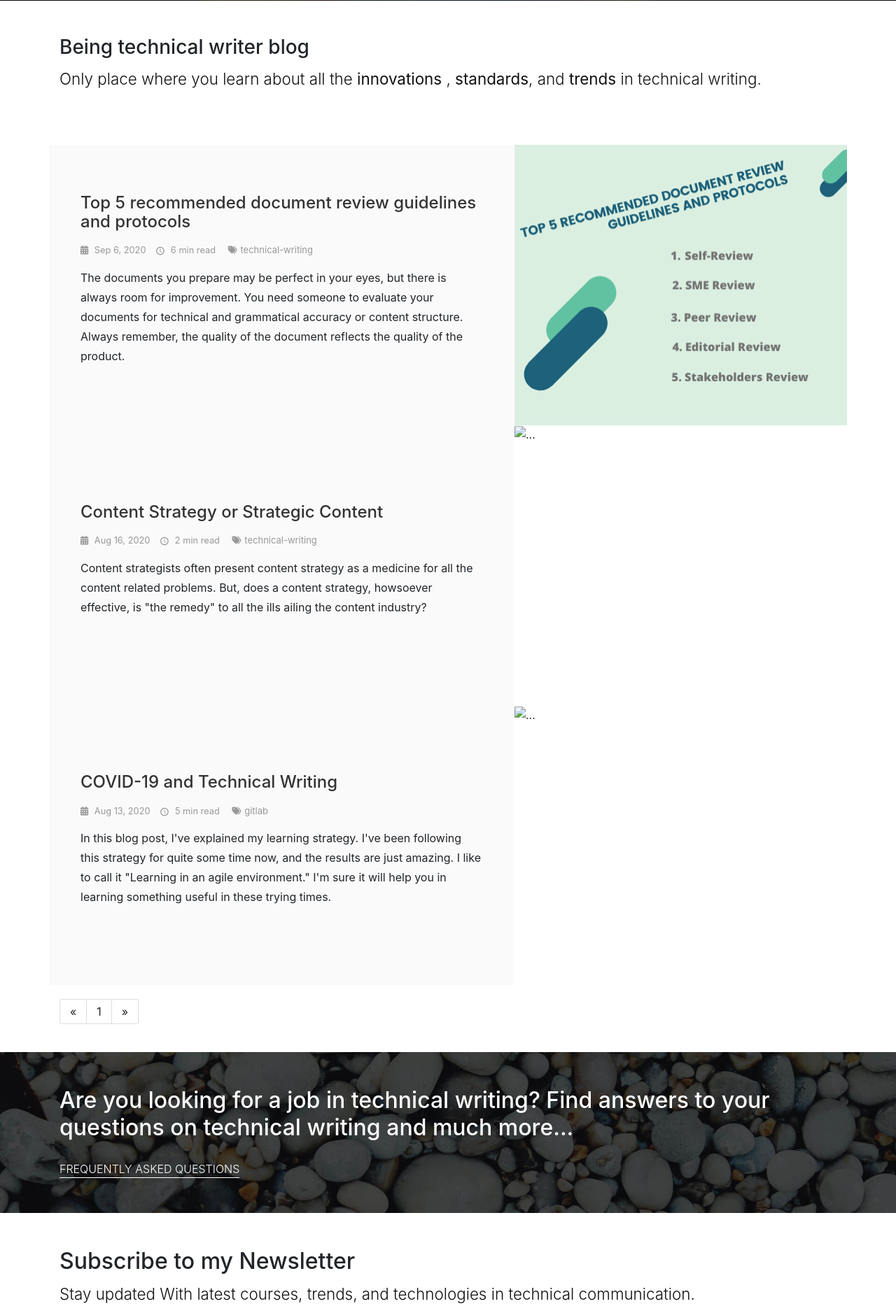
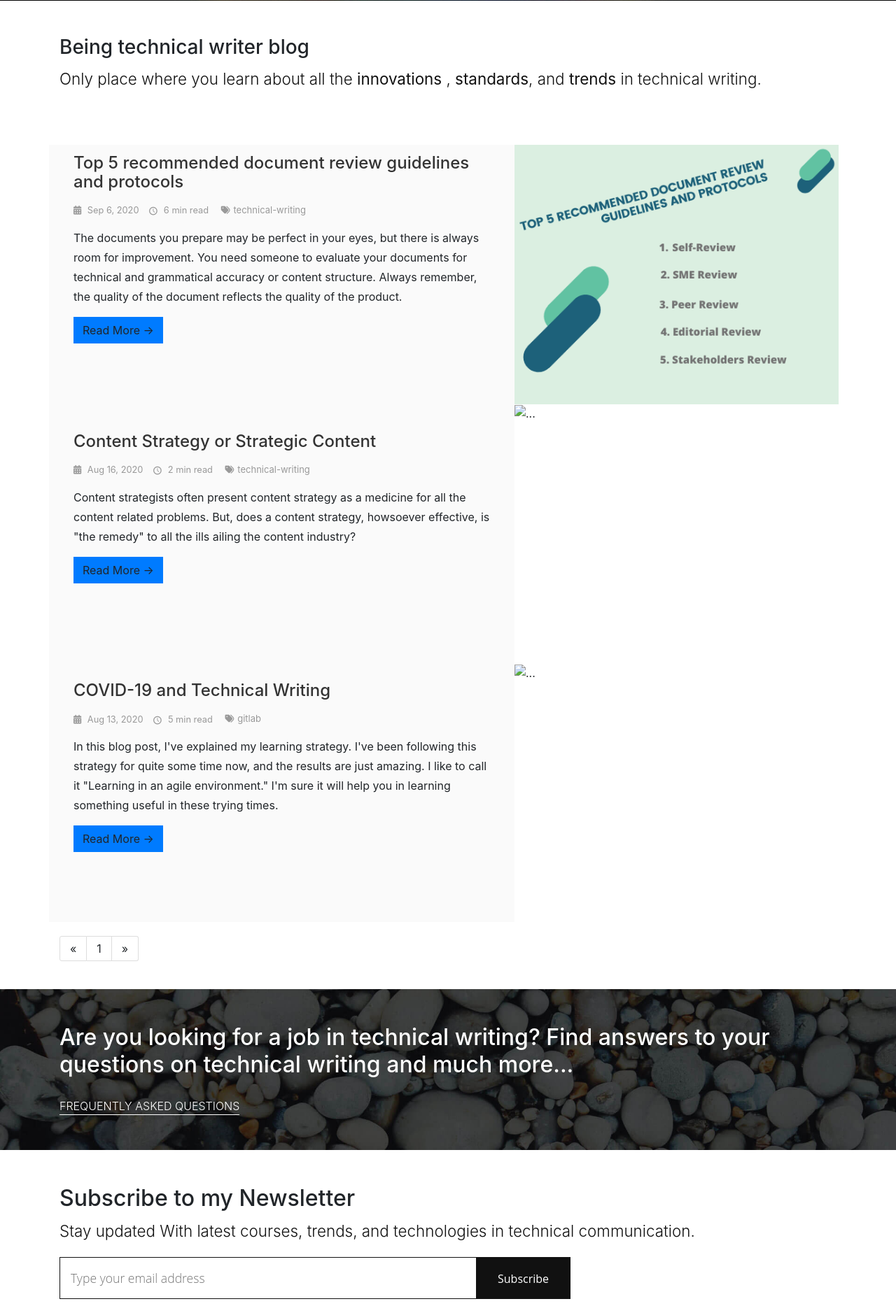
Before and after one commit to gautriv/gautriv.github.io, a Jekyll site: the page built from index.html, in a window 1280 px wide. Shown: the part 568-2445 px from the top of the page at 70% size. Built offline with Jekyll 4.4.1, drawn with Linux system fonts in a browser that asks for light colours; nearby versions of some CDN libraries.

Commit message:
upated css

```diff
--- a/css/style.default.css
+++ b/css/style.default.css
@@ -648,7 +648,7 @@
 /* Hero Section Media Query ------------------------------------- */
 @media (max-width: 767px) {
   section.hero .container {
-    padding: 150px 20px;
+    padding: 100px 20px;
   }
 }
 
@@ -672,8 +672,8 @@
 }
 
 section.featured-posts .text-inner {
-  padding: 70px 30px;
-  height: 100%;
+  padding: 50px 20px;
+  height: 80%;
   -webkit-transition: all 0.3s;
   transition: all 0.3s;
 }
--- a/index.html
+++ b/index.html
@@ -25,6 +25,7 @@
                     </div>
                 </footer>
                 <div class="summary">{{post.description}}</div>
+                <a href="{{site.baseurl}}{{post.url}}" class="btn btn-primary">Read More &rarr;</a>
             </div>
         </div>
     </div>
```
Also changed, not shown: 1 other file.
